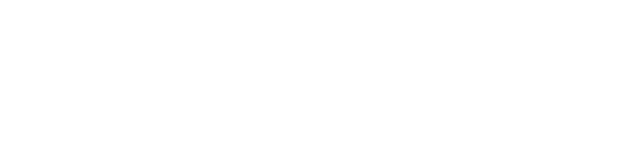
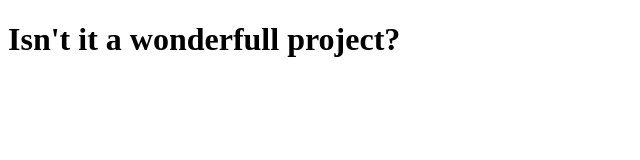
Before and after one commit to LateAlex/sharezza, a plain HTML site: page index.html in a window 1280 px wide. Shown: the whole page, without its empty margins (0-640 px from the left). Drawn offline with Linux system fonts and the light colour scheme.

Commit message:
added first heading

```diff
--- a/index.html
+++ b/index.html
@@ -5,6 +5,7 @@
     <title>New better title</title>
   </head>
   <body>
+      <h1>Isn't it a wonderfull project?</h1>
 
   </body>
 </html>
```
